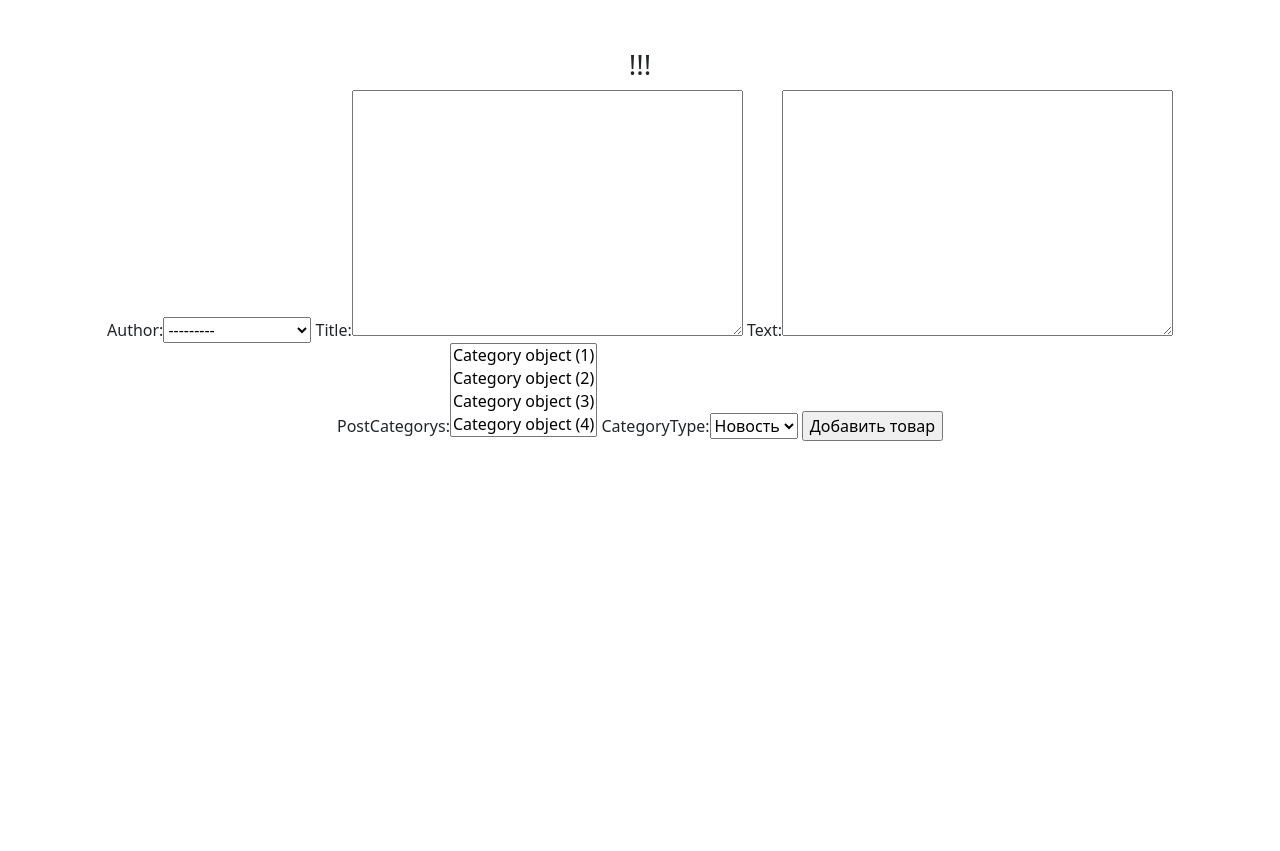
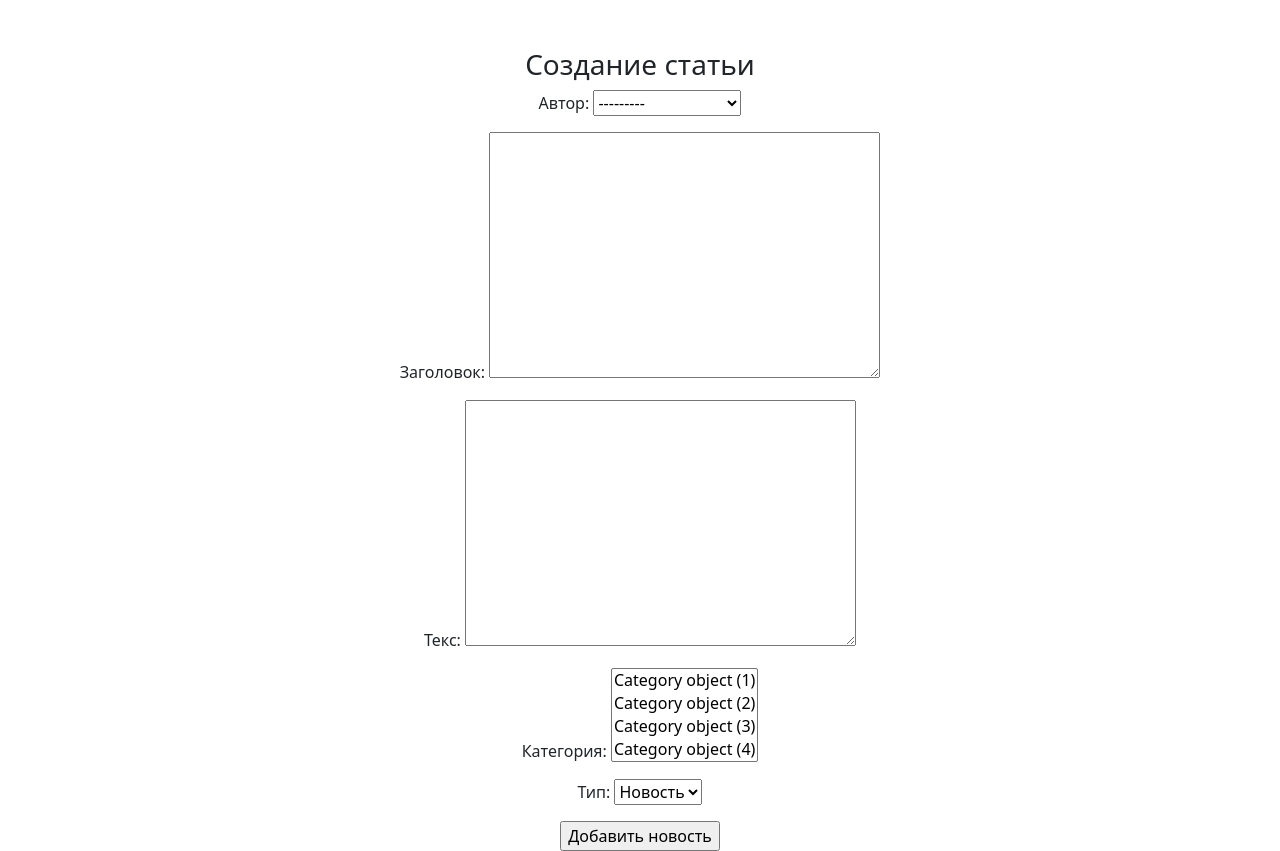
Before and after one commit to stiv800/D4, a Django app: page /news/add/ in a window 1280 px wide. Shown: the part 56-907 px from the top of the page. Before the commit the page ends 497 px from the top, so only its background shows below. Run offline with Django 3.2, Linux system fonts and the light colour scheme; data comes from the database, SQL or seed files in the repository; some libraries are stand-ins or nearby versions.

Commit message:
Новые возможности форм

```diff
--- a/news/forms.py
+++ b/news/forms.py
@@ -6,3 +6,4 @@ class PostsForm(ModelForm):
     class Meta:
         model = Post
         fields = ['author', 'title', 'text', 'postCategorys', 'categoryType']
+        labels = {'author':'Автор', 'title':'Заголовок', 'text':'Текс', 'postCategorys':'Категория', 'categoryType':'Тип'}
--- a/templates/post_create.html
+++ b/templates/post_create.html
@@ -2,10 +2,10 @@
 
 
 {% block content %}
-<h3>!!!</h3>
+<h3>Создание статьи</h3>
 <form method="POST">
     {% csrf_token %}
-    {{ form }} <!-- Теперь нам нужна только готовая форма и кнопка -->
-    <input type="submit" value="Добавить товар">
+    {{ form.as_p }} <!-- Теперь нам нужна только готовая форма и кнопка -->
+    <input type="submit" value="Добавить новость">
 </form>
 {% endblock content %}
```
